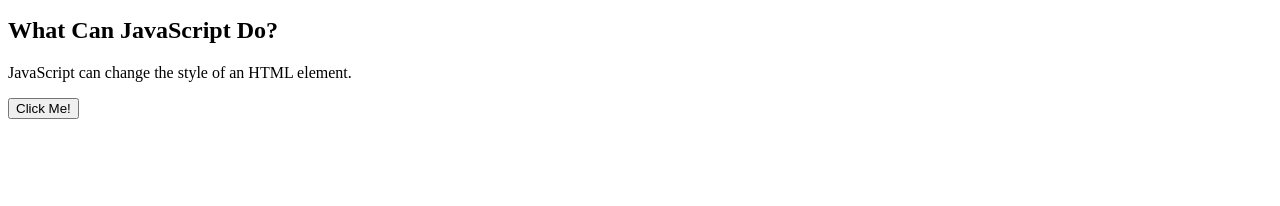
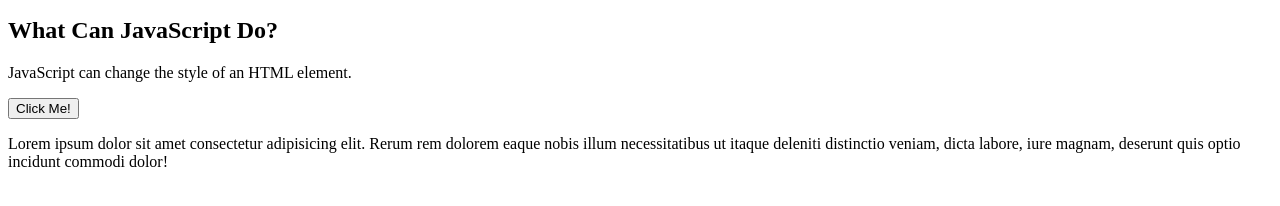
Before and after one commit to muzammilpro/Js-Array-Concept, a plain HTML site: page index.html in a window 1280 px wide. Shown: the part 104-310 px from the top of the page. Drawn offline with Linux system fonts and the light colour scheme.

Commit message:
New Added

```diff
--- a/index.html
+++ b/index.html
@@ -27,6 +27,9 @@
 
 <button type="button" onclick="document.getElementById('demo').style.fontSize='35px'">Click Me!</button>
 
+
+
+<p>Lorem ipsum dolor sit amet consectetur adipisicing elit. Rerum rem dolorem eaque nobis illum necessitatibus ut itaque deleniti distinctio veniam, dicta labore, iure magnam, deserunt quis optio incidunt commodi dolor!</p>
     <script src="./script.js"></script>
 </body>
 
```
